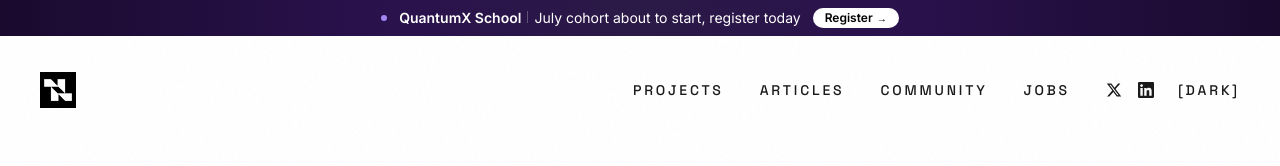
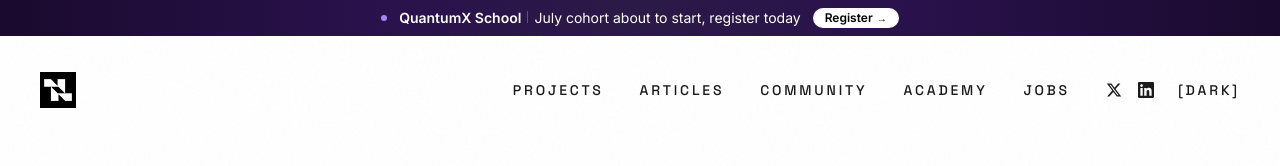
Before and after one commit to appetite-studio-team/quantumx.foundation, a Next.js app: page /contact in a window 1280 px wide. Shown: the top 166 px of the page. Built offline with nearby package versions, Linux system fonts and the light colour scheme.

Commit message:
feat: add Academy nav/footer link; point banner Register to /apply
- Add "Academy" link (quantumx.school) next to Community in header menu and footer
- Update announcement banner Register button to quantumx.school/apply

Co-Authored-By: Claude Opus 4.8 <noreply@anthropic.com>

```diff
--- a/components/AnnouncementBanner.tsx
+++ b/components/AnnouncementBanner.tsx
@@ -24,7 +24,7 @@ export function AnnouncementBanner() {
           <strong>QuantumX School</strong>, July cohort starting
         </span>
         <Link
-          href="https://quantumx.school/"
+          href="https://quantumx.school/apply"
           target="_blank"
           rel="noopener noreferrer"
           className="inline-flex items-center gap-1 whitespace-nowrap rounded-full bg-white px-3 py-0.5 text-xs font-semibold text-black transition-colors hover:bg-white/90"
--- a/content/site.ts
+++ b/content/site.ts
@@ -14,6 +14,7 @@ export const site = {
   internalLinks: [
     { label: 'Jobs', href: wellfoundJobsUrl },
     { label: 'Community', href: '/events' },
+    { label: 'Academy', href: 'https://quantumx.school/' },
     { label: 'Articles', href: '/articles' },
     { label: 'Contact', href: '/contact' },
   ],
@@ -52,6 +53,12 @@ export const menuItems = [
     href: '/events',
   },
   {
+    id: 'academy',
+    label: 'Academy',
+    href: 'https://quantumx.school/',
+    external: true,
+  },
+  {
     id: 'jobs',
     label: 'Jobs',
     href: site.wellfoundJobsUrl,
```
